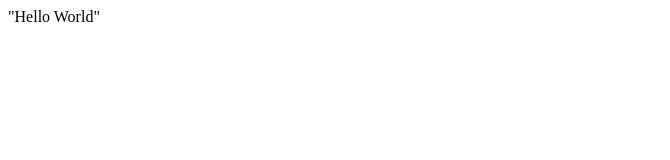
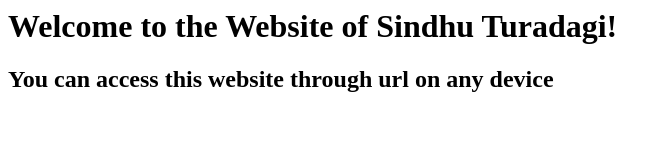
Before and after one commit to sinduturadagi/sinduturadagi.github.io, a plain HTML site: page index.html in a window 1280 px wide. Shown: the whole page, without its empty margins (0-670 px from the left). Drawn offline with Linux system fonts and the light colour scheme.

Commit message:
sample change

```diff
--- a/index.html
+++ b/index.html
@@ -1 +1,2 @@
-"Hello World"
+<h1>Welcome to the Website of Sindhu Turadagi!</h1>
+<h2>You can access this website through url on any device</h2>
```
